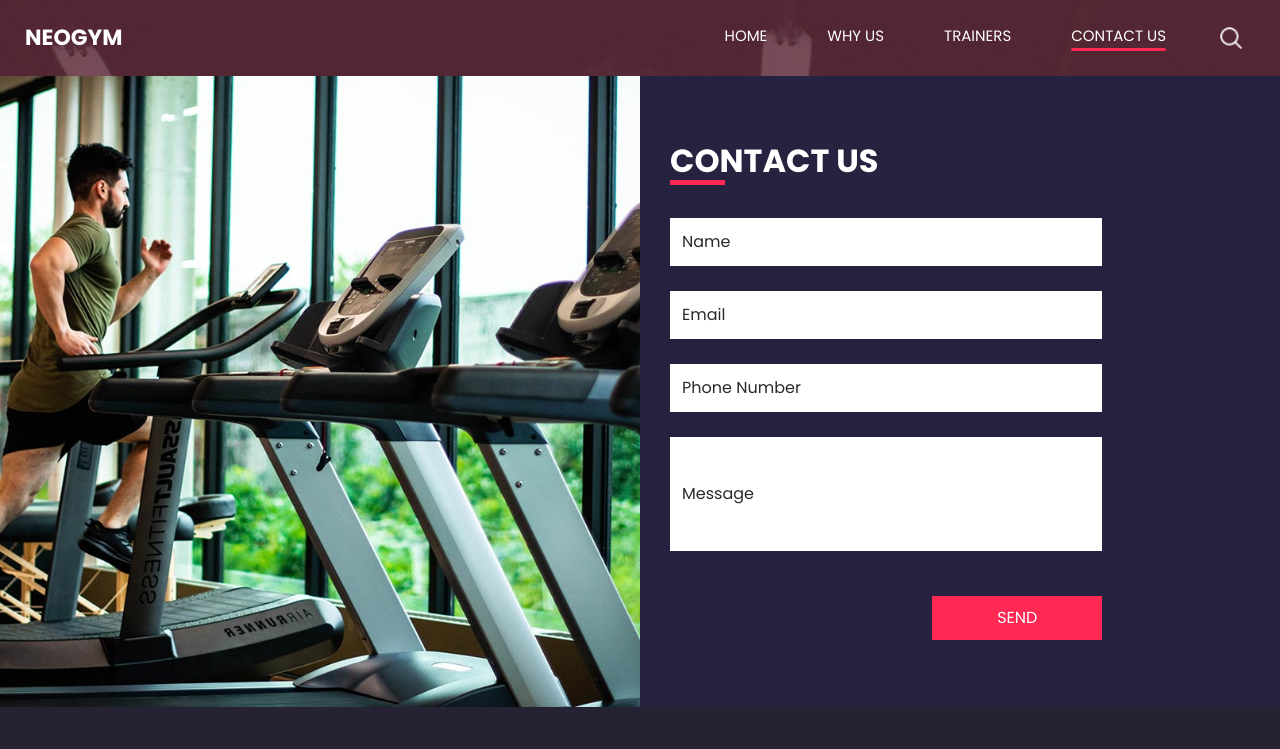
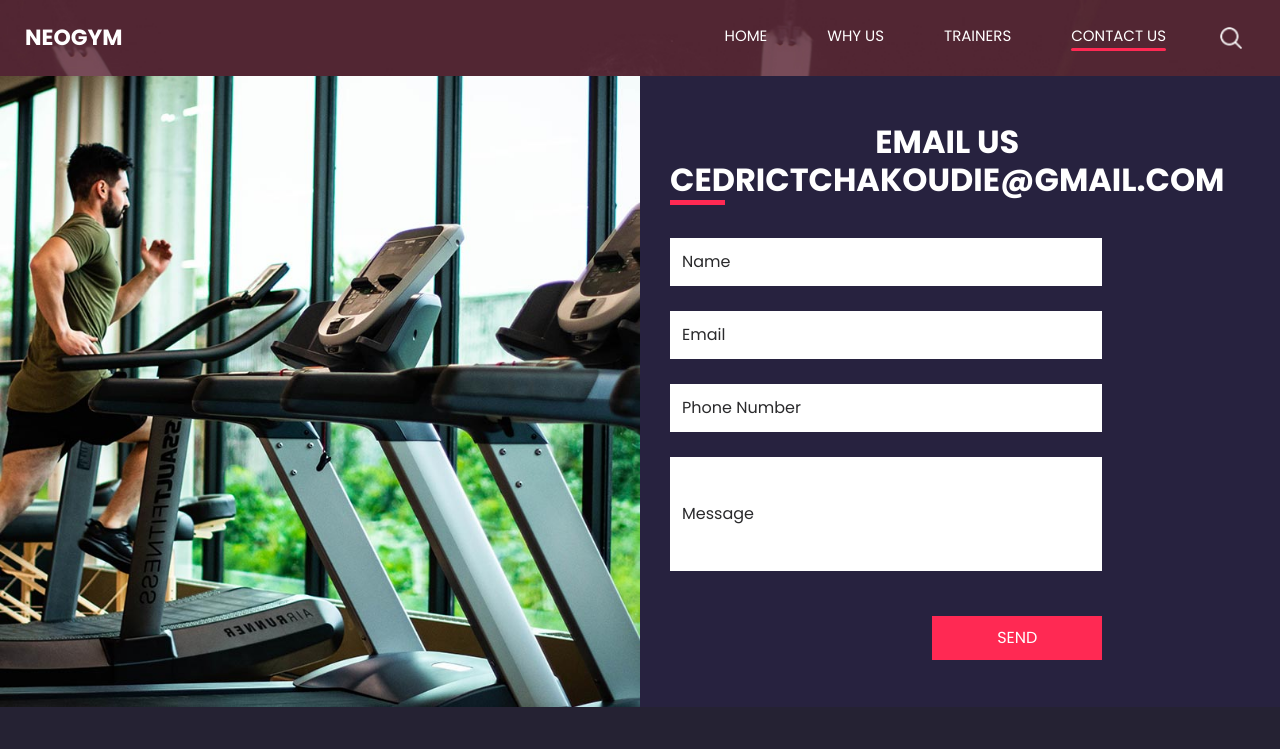
Before and after one commit to Tcedric2022/web-fitness, a plain HTML site: page contact.html in a window 1280 px wide. Shown: the top 749 px of the page. Drawn offline with nearby package versions, Linux system fonts and the light colour scheme.

Commit message:
modified contact

```diff
--- a/contact.html
+++ b/contact.html
@@ -89,7 +89,7 @@
           <div class="form_container pr-0 pr-lg-5 mr-0 mr-lg-2">
             <div class="heading_container">
               <h2>
-                Contact Us
+                email us cedrictchakoudie@gmail.com
               </h2>
             </div>
             <form action="">
```
